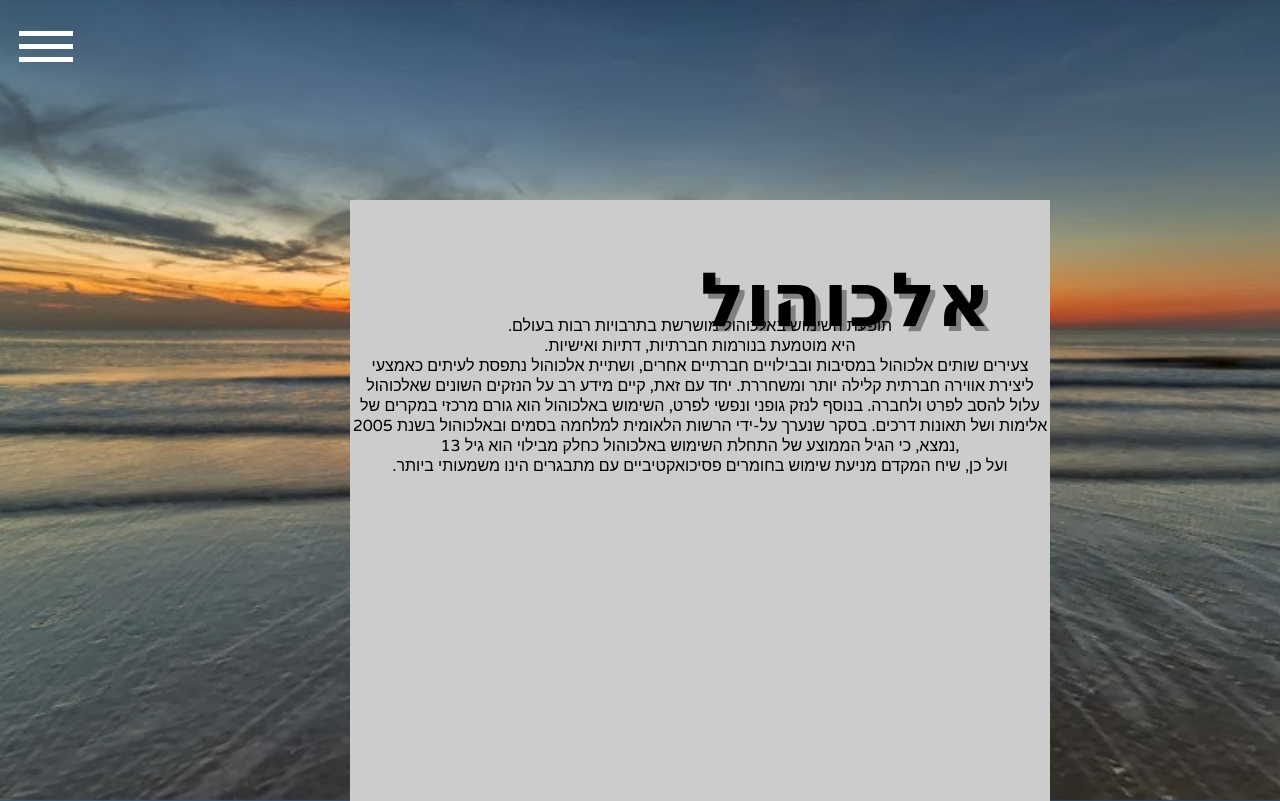
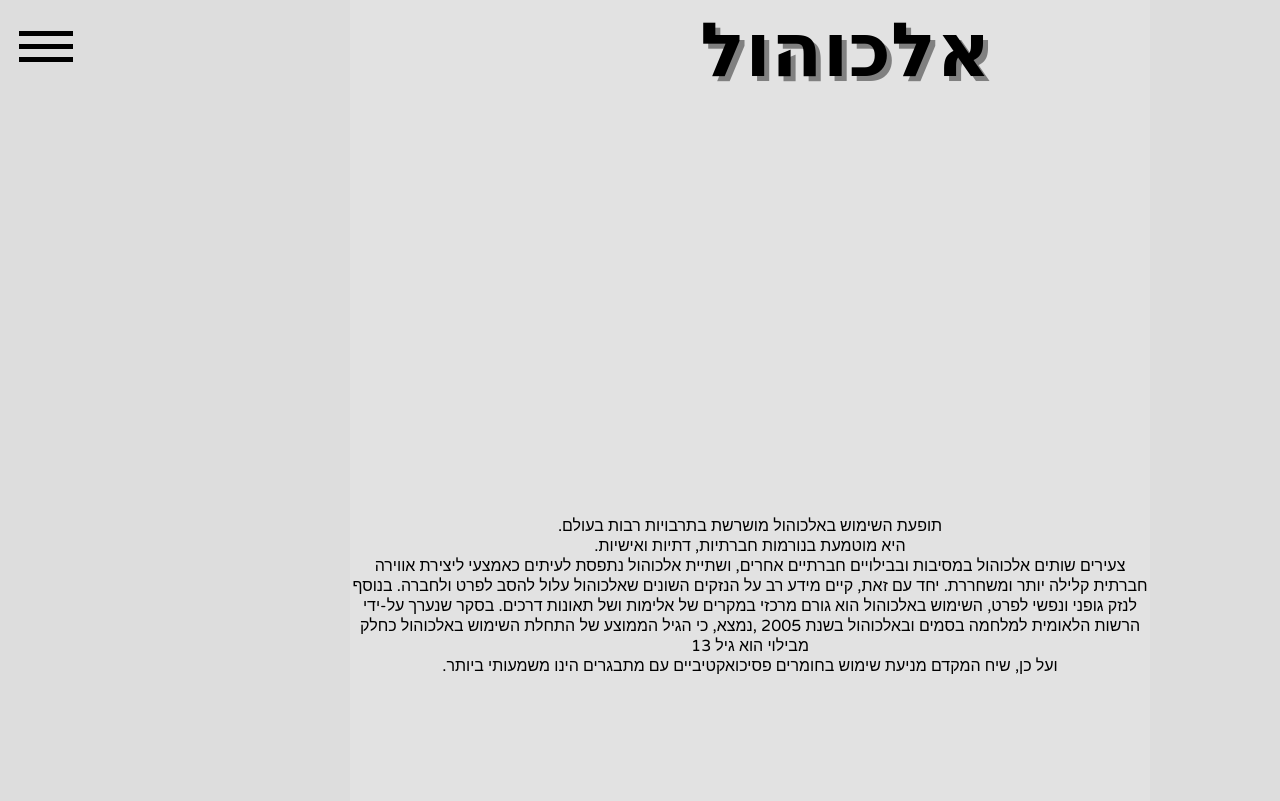
Before and after one commit to zivAVR/12, a plain HTML site: page alcohol.html in a window 1280 px wide. Shown: the top 801 px of the page. Drawn offline with Linux system fonts and the light colour scheme.

Commit message:
Update otherpages.css

```diff
--- a/otherpages.css
+++ b/otherpages.css
@@ -3,7 +3,7 @@
 html {
     overflow-y: scroll;
     overflow-x: hidden;
-    background: url(background.jpg) no-repeat center center fixed;
+    background-color: rgb(221, 221, 221);
     -webkit-background-size: cover;
     -moz-background-size: cover;
     -o-background-size: cover;
@@ -15,41 +15,43 @@ html {
 
 body {}
 
+#footer hr{
+    background-color: rgb(39, 39, 39);
+}
 
 .rectangle {
-  height: 1000px;
-  width: 700px;
-  background-color: rgb(204, 204, 204);
+  height: 2500px;
+  width: 800px;
+  background-color: rgb(226, 226, 226);
+  background: 0.3;
   position: absolute;
-  top: 200px;
+  top: 0px;
   left: 350px;
   right: 350px;
+  margin: auto;
 }
 
-.text p{
+
+
+.rectangle .text p{
     height: auto;
     width: auto;
     position: absolute;
-    top: 100px;
+    top: 500px;
     right: auto;
     text-align: center;
     font-family: 'Varela Round', sans-serif;
 }
 
-.banner h1 {
+.rectangle .banner h1 {
     font-size: 75px;
     font-family: 'Amatic SC', cursive;
     position: absolute;
     top: 0px;
-    left: 50%;
+    left: 350px;
+    right: 350px;
     text-shadow: 5px 5px rgb(128, 128, 128);
-}
-
-.banner p{
-    position: absolute;
-    top: 110px;
-    left: 15%;
-    font-size: 20px;
+    margin: auto;
 }
 
 
@@ -93,7 +95,7 @@ body {}
     flex: none;
     width: 90%;
     height: 5px;
-    background: rgb(255, 255, 255);
+    background: rgb(0, 0, 0);
     display: flex;
     align-items: center;
     justify-content: center;
```
